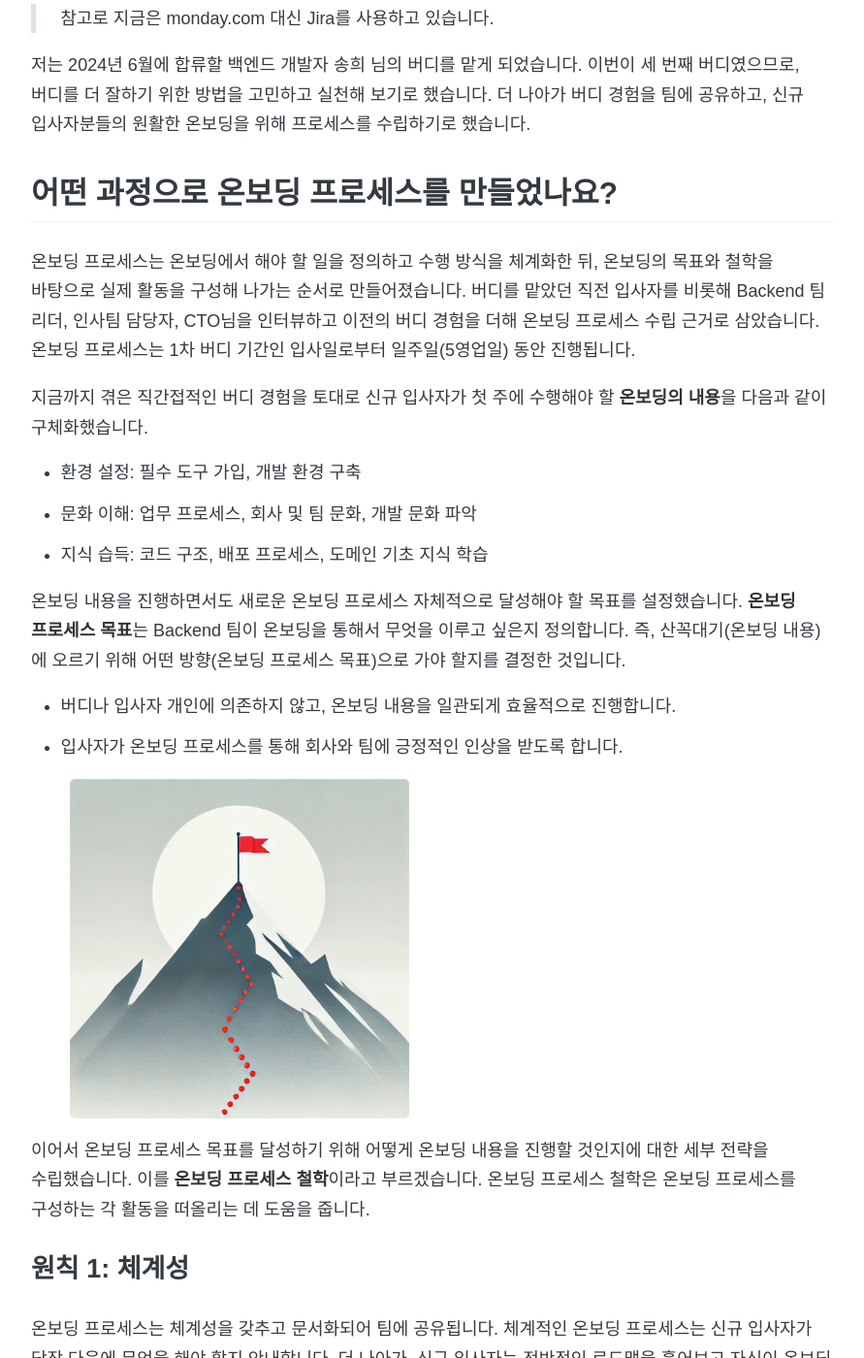
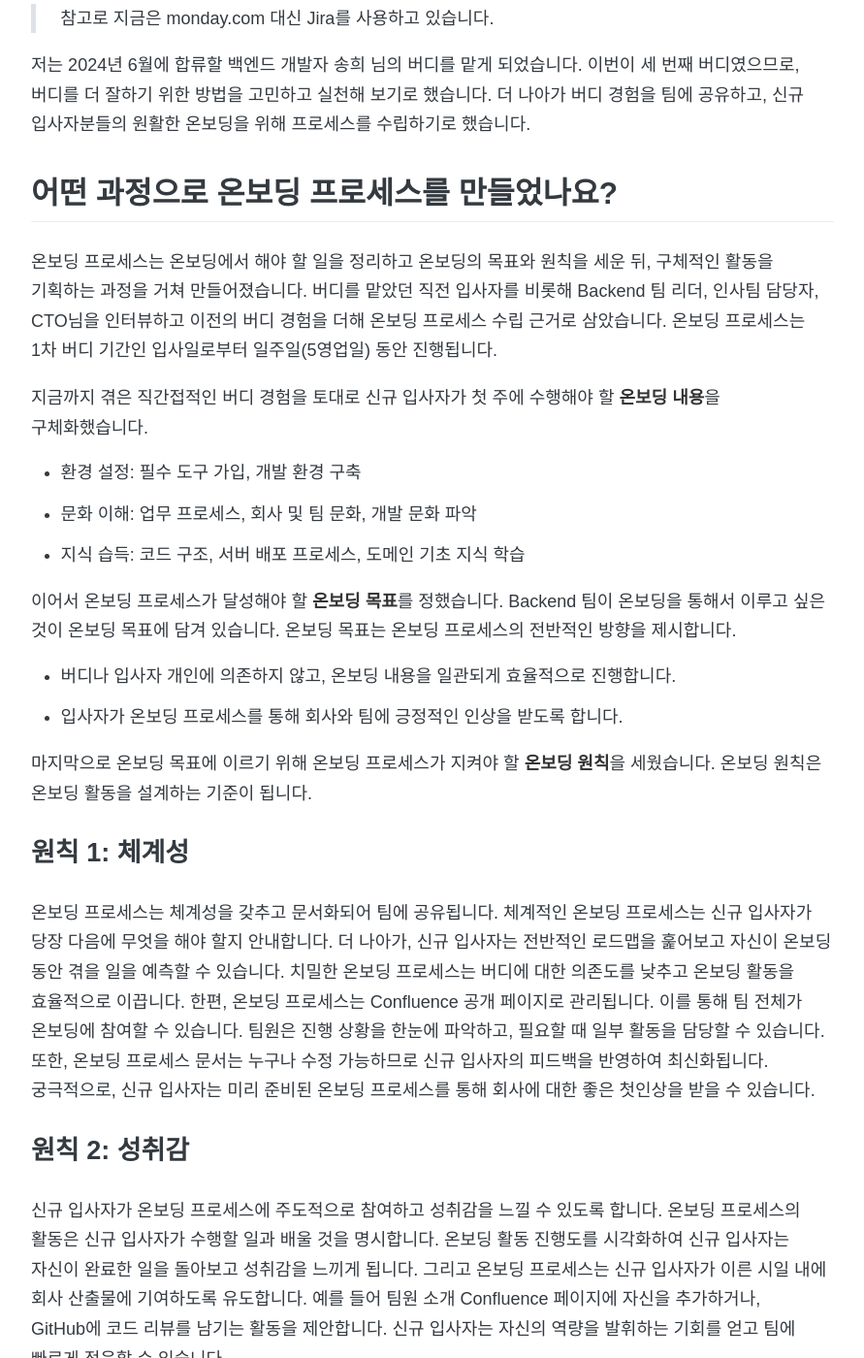
Before and after one commit to 8percent/8percent.github.io, a Jekyll site: the page built from _posts/2024-07-05-백엔드-온보딩-수립.md, in a window 1280 px wide and 1400 px high, scrolled down 2170 px. Shown: the whole window at 97% size, without its empty margins (194-1085 px from the left). Built offline with Jekyll 4.4.1, drawn with Linux system fonts in a browser that asks for light colours; some web fonts are replaced; some of the changed text lies outside the part shown; grey boxes are pictures that could not be loaded.

Commit message:
CHG: 호성님 리뷰 반영 - 정의

```diff
--- a/_posts/2024-07-05-백엔드-온보딩-수립.md
+++ b/_posts/2024-07-05-백엔드-온보딩-수립.md
@@ -45,24 +45,20 @@ description: 백엔드 개발자 온보딩 프로세스 수립 여정
 
 ## 어떤 과정으로 온보딩 프로세스를 만들었나요?
 
-온보딩 프로세스는 온보딩에서 해야 할 일을 정의하고 수행 방식을 체계화한 뒤, 온보딩의 목표와 철학을 바탕으로 실제 활동을 구성해 나가는 순서로 만들어졌습니다. 버디를 맡았던 직전 입사자를 비롯해 Backend 팀 리더, 인사팀 담당자, CTO님을 인터뷰하고 이전의 버디 경험을 더해 온보딩 프로세스 수립 근거로 삼았습니다. 온보딩 프로세스는 1차 버디 기간인 입사일로부터 일주일(5영업일) 동안 진행됩니다.
+온보딩 프로세스는 온보딩에서 해야 할 일을 정리하고 온보딩의 목표와 원칙을 세운 뒤, 구체적인 활동을 기획하는 과정을 거쳐 만들어졌습니다. 버디를 맡았던 직전 입사자를 비롯해 Backend 팀 리더, 인사팀 담당자, CTO님을 인터뷰하고 이전의 버디 경험을 더해 온보딩 프로세스 수립 근거로 삼았습니다. 온보딩 프로세스는 1차 버디 기간인 입사일로부터 일주일(5영업일) 동안 진행됩니다.
 
-지금까지 겪은 직간접적인 버디 경험을 토대로 신규 입사자가 첫 주에 수행해야 할 **온보딩의 내용**을 다음과 같이 구체화했습니다.
+지금까지 겪은 직간접적인 버디 경험을 토대로 신규 입사자가 첫 주에 수행해야 할 **온보딩 내용**을 구체화했습니다.
 
 - 환경 설정: 필수 도구 가입, 개발 환경 구축
 - 문화 이해: 업무 프로세스, 회사 및 팀 문화, 개발 문화 파악
-- 지식 습득: 코드 구조, 배포 프로세스, 도메인 기초 지식 학습
+- 지식 습득: 코드 구조, 서버 배포 프로세스, 도메인 기초 지식 학습
 
-온보딩 내용을 진행하면서도 새로운 온보딩 프로세스 자체적으로 달성해야 할 목표를 설정했습니다. **온보딩 프로세스 목표**는 Backend 팀이 온보딩을 통해서 무엇을 이루고 싶은지 정의합니다. 즉, 산꼭대기(온보딩 내용)에 오르기 위해 어떤 방향(온보딩 프로세스 목표)으로 가야 할지를 결정한 것입니다.
+이어서 온보딩 프로세스가 달성해야 할 **온보딩 목표**를 정했습니다. Backend 팀이 온보딩을 통해서 이루고 싶은 것이 온보딩 목표에 담겨 있습니다. 온보딩 목표는 온보딩 프로세스의 전반적인 방향을 제시합니다.
 
 - 버디나 입사자 개인에 의존하지 않고, 온보딩 내용을 일관되게 효율적으로 진행합니다.
 - 입사자가 온보딩 프로세스를 통해 회사와 팀에 긍정적인 인상을 받도록 합니다.
 
-<figure style="text-align: center">
-  <img src="/images/백엔드-온보딩-수립-mountain.png" alt="백엔드-온보딩-수립-mountain" width="350"/>
-</figure>
-
-이어서 온보딩 프로세스 목표를 달성하기 위해 어떻게 온보딩 내용을 진행할 것인지에 대한 세부 전략을 수립했습니다. 이를 **온보딩 프로세스 철학**이라고 부르겠습니다. 온보딩 프로세스 철학은 온보딩 프로세스를 구성하는 각 활동을 떠올리는 데 도움을 줍니다.
+마지막으로 온보딩 목표에 이르기 위해 온보딩 프로세스가 지켜야 할 **온보딩 원칙**을 세웠습니다. 온보딩 원칙은 온보딩 활동을 설계하는 기준이 됩니다.
 
 ### 원칙 1: 체계성
 
@@ -121,7 +117,7 @@ description: 백엔드 개발자 온보딩 프로세스 수립 여정
 
 ## 온보딩 프로세스는 어떤 결과를 가져왔나요?
 
-송희 님 입사 며칠 전, 찬규 님도 송희 님과 같은 날 합류하시기로 결정되어, 온보딩 프로세스의 효과가 더욱 두드러졌습니다. 새로운 백엔드 개발자 두 분이 온보딩 프로세스를 진행한 결과는 기대 이상이었습니다.
+송희 님을 기다리며 온보딩 프로세스를 준비했지만, 찬규 님도 같은 날 합류하시게 되었습니다. 새로운 백엔드 개발자 두 분이 온보딩 프로세스를 진행한 결과는 기대 이상이었습니다.
 
 <figure style="text-align: center">
   <img src="/images/백엔드-온보딩-수립-retrospect.png" alt="백엔드-온보딩-수립-retrospect" width="518"/>
```
Also changed, not shown: images/백엔드-온보딩-수립-mountain.png (deleted).
